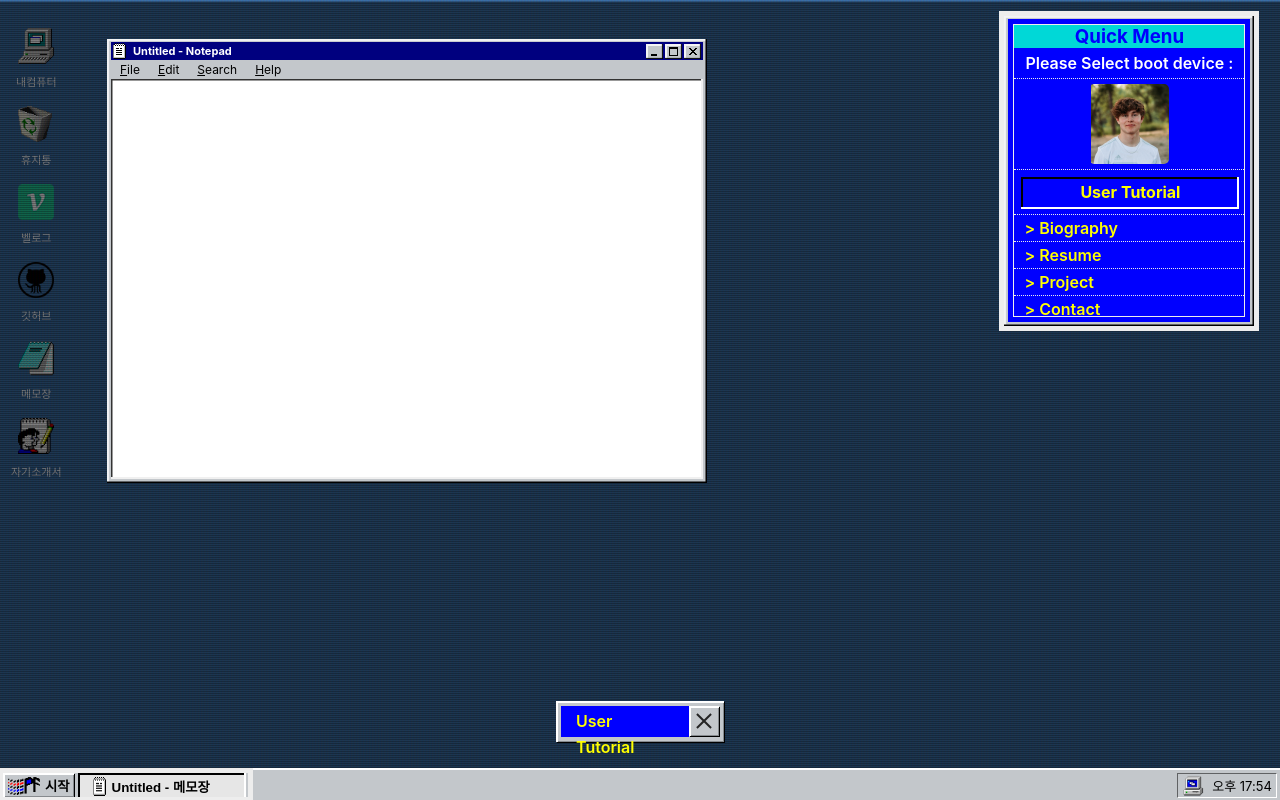
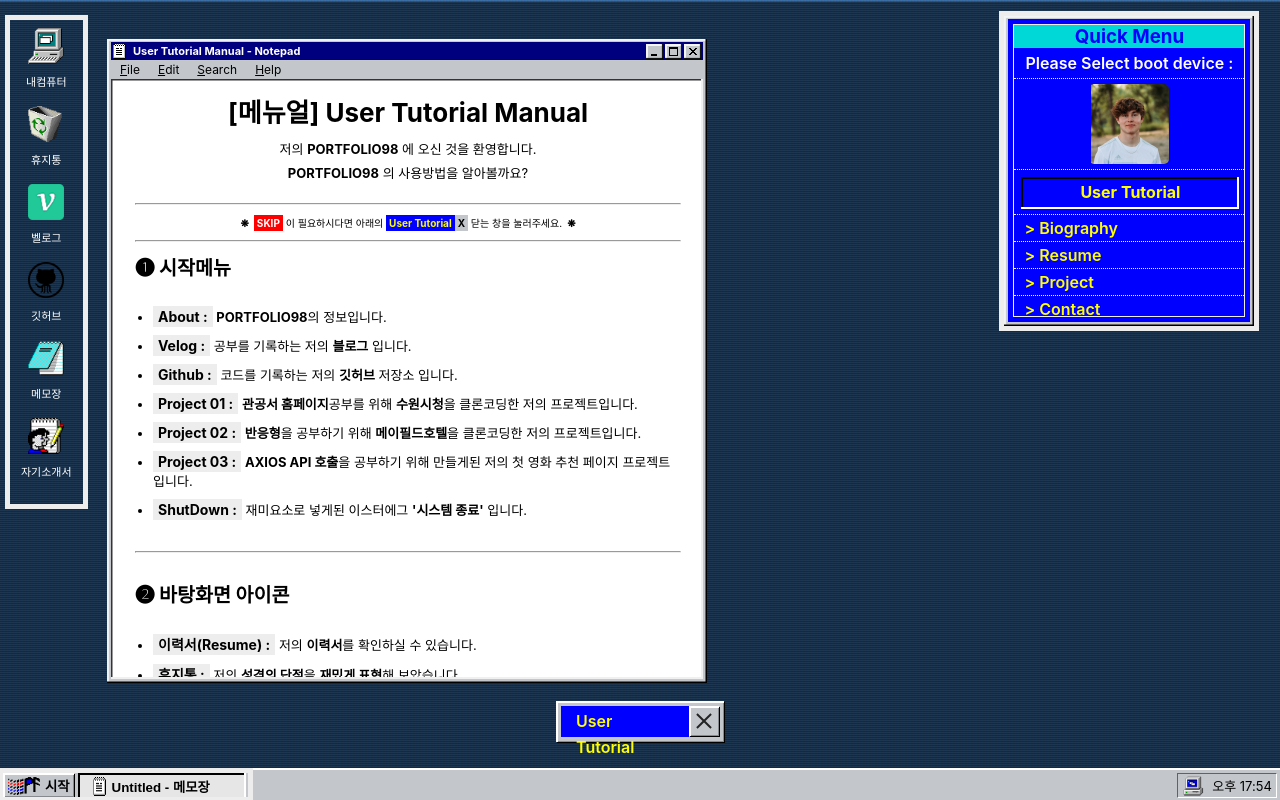
Before and after one commit to NuyHesHUB/portfolio98, a React (Create React App) app: page /Windows in a window 1280 px wide. Built offline with nearby package versions, Linux system fonts and the light colour scheme.

Commit message:
create tutorial add

```diff
--- a/src/components/Icon/Icons.js
+++ b/src/components/Icon/Icons.js
@@ -19,11 +19,20 @@
 import Myresume from '../../assets/desktop-icon/Myresume.png'
 
 const StyledIcons = styled.div`
+    position: absolute;
+    left: 10px;
     display: flex;
     flex-direction: column;
     float: left;
     padding: 8px;
     position: relative;
+    z-index: ${props=>props.showTutorial ? '9999' : ''};
+    animation: ${props => props.showTutorial ? 'tutorial1 1s infinite;' : null};
+    @keyframes tutorial1 {
+        0%,
+        100%{outline: 5px solid red}
+        50%{outline: 5px solid #ededed}
+    }
     /* &>div:first-child{
         background: red;
     } */
@@ -35,7 +44,7 @@
     } */
 `
 
-function Icons({onOpenNotepad, onOpenResum, onOpenDeleted}) {
+function Icons({onOpenNotepad, onOpenResum, onOpenDeleted, showTutorial}) {
     const [icons, setIcons] = useState([
         {label: '내컴퓨터', img: Mycomputer, clicked: false},
         /* {label: '내문서', img: Mydocument, clicked: false}, */
@@ -100,7 +109,10 @@
     }
 
     return (
-        <StyledIcons id="Icons">
+        <StyledIcons
+            id="Icons"
+            showTutorial={showTutorial}
+        >
             {icons.map(({label, img, clicked}, index)=>
                 <Icon key={index}
                     label={label}
@@ -113,6 +125,12 @@
         </StyledIcons>
     );
 };
+const mapStateToProps = (state) => {
+    return {
+        showTutorial: state.showTutorial,
+    }
+}
+
 const mapDispatchToProps = (dispatch) => {
     return {
       onOpenNotepad: () => dispatch(openNotepad()),
@@ -121,4 +139,4 @@
     }
   }
 
-export default connect(null, mapDispatchToProps)(Icons);
+export default connect(mapStateToProps, mapDispatchToProps)(Icons);
--- a/src/components/Windows/Notepad.jsx
+++ b/src/components/Windows/Notepad.jsx
@@ -1,5 +1,6 @@
 import React, {useEffect} from 'react';
 import {connect} from 'react-redux';
+import { TutorialContentWrap, TutorialTitle, TutorialText, TutorialSubTitle, TutorialList, TutorialItem } from './StyledTutorialNotepad/StyledTutorialNotepad'
 
 import WindowsFrame from './WindowsFrame/WindowsFrame'
 import {focusNotepad, blurNotepad, minimizeNotepad, maximizeNotepad, disabledNotepad,exitNotepad} from '../../store/actions/actions'
@@ -33,7 +34,7 @@
           width="600"
           /* height="348" */
           img={notepadImage}
-          title="Untitled - Notepad"
+          title="User Tutorial Manual - Notepad"
           blurred={notepad.blurred}
           showMenu={true}
           onMinimize={onNotepadMinimize}
@@ -47,9 +48,60 @@
           >
           <div
             className="Notepad"
-            contentEditable="true"
+            /* contentEditable="true" */
             ref={inputRef}
-          />
+          >
+            <TutorialContentWrap>
+              <TutorialTitle>[메뉴얼] User Tutorial Manual</TutorialTitle>
+              <TutorialText>저의 <i>PORTFOLIO98</i> 에 오신 것을 환영합니다. </TutorialText>
+              <TutorialText><i>PORTFOLIO98</i> 의 사용방법을 알아볼까요?</TutorialText>
+              <br/>
+              <hr/>
+              <TutorialText style={{textAlign:'center',fontSize:'10px',marginBottom:'10px', marginTop:'10px'}}><i style={{fontSize:'10px',marginRight:'5px'}}>&#x274B;</i><i style={{color:'white',background:'red',padding:'2px 3px'}}>SKIP</i> 이 필요하시다면 아래의 <i style={{padding:'2px 3px', background:'blue', color:'yellow'}}>User Tutorial</i><i style={{background:'rgb(195, 199, 203)',padding:'2px 3px'}}>X</i> 닫는 창을 눌러주세요.<i style={{fontSize:'10px',marginLeft:'5px'}}>&#x274B;</i></TutorialText>
+              <hr/>
+              <TutorialSubTitle>&#x2776; 시작메뉴</TutorialSubTitle>
+              <br/>
+              <TutorialList>
+                  <TutorialItem><span>About :</span> <i>PORTFOLIO98</i>의 정보입니다.</TutorialItem>
+                  <TutorialItem><span>Velog :</span> 공부를 기록하는 저의 <i>블로그</i> 입니다.</TutorialItem>
+                  <TutorialItem><span>Github :</span> 코드를 기록하는 저의 <i>깃허브</i> 저장소 입니다.</TutorialItem>
+                  <TutorialItem><span>Project 01 :</span> <i>관공서 홈페이지</i>공부를 위해 <i>수원시청</i>을 클론코딩한 저의 프로젝트입니다.</TutorialItem>
+                  <TutorialItem><span>Project 02 :</span> <i>반응형</i>을 공부하기 위해 <i>메이필드호텔</i>을 클론코딩한 저의 프로젝트입니다. </TutorialItem>
+                  <TutorialItem><span>Project 03 :</span> <i>AXIOS API 호출</i>을 공부하기 위해 만들게된 저의 첫 영화 추천 페이지 프로젝트입니다. </TutorialItem>
+                  <TutorialItem><span>ShutDown :</span> 재미요소로 넣게된 이스터에그 <i>'시스템 종료'</i> 입니다.</TutorialItem>
+                </TutorialList>
+                <br/>
+                <br/>
+                <hr/>
+                <br/>
+              <TutorialSubTitle>&#x2777; 바탕화면 아이콘</TutorialSubTitle>
+              <br/>
+              <TutorialList>
+                  <TutorialItem><span>이력서(Resume) :</span> 저의 <i>이력서</i>를 확인하실 수 있습니다.</TutorialItem>
+                  <TutorialItem><span>휴지통 :</span> 저의 <i>성격의 단점</i>을 <i>재밌게 표현</i>해 보았습니다.</TutorialItem>
+                  <TutorialItem><span>벨로그 :</span> 공부를 기록하는 저의 <i>블로그</i> 입니다.</TutorialItem>
+                  <TutorialItem><span>깃허브 :</span> 코드를 기록하는 저의 <i>깃허브</i> 저장소 입니다.</TutorialItem>
+                  <TutorialItem><span>메모장 :</span> 튜토리얼 설명이 담긴 <i>메모장</i>입니다. </TutorialItem>
+                  <TutorialItem><span>자기소개서(self-introduction) :</span> 저를 <i>소개</i>하는 곳입니다. </TutorialItem>
+                </TutorialList>
+                <br/>
+                <br/>
+                <hr/>
+                <br/>
+              <TutorialSubTitle>&#x2778; 퀵 메뉴</TutorialSubTitle>
+              <br/>
+              <TutorialList>
+                  <TutorialItem><span>User Tutorial :</span> 지금 보시는 <i>Tutorial</i> 페이지를 보실 수 있습니다.</TutorialItem>
+                  <TutorialItem><span>자기소개서(self-introduction) :</span> 저를 <i>소개</i>하는 곳입니다.</TutorialItem>
+                  <TutorialItem><span>이력서(Resume) :</span> 저의 <i>이력서</i>를 확인하실 수 있습니다.</TutorialItem>
+                  <TutorialItem><span>Project(프로젝트 모음) :</span> 저의 <i>프로젝트</i>를 보실 수 있습니다.</TutorialItem>
+                  <TutorialItem><span>Contact :</span> 저의 <i>연락처</i>를 확인하실 수 있습니다.</TutorialItem>
+                </TutorialList>
+                <br/>
+                <br/>
+                <hr/>
+            </TutorialContentWrap>
+          </div>
         </WindowsFrame> : null;
 
     return displayContent;
--- /dev/null
+++ b/src/components/Windows/StyledTutorialNotepad/StyledTutorialNotepad.js
@@ -0,0 +1,44 @@
+import styled from "styled-components"
+
+export const TutorialContentWrap=styled.div`
+      padding: 0 20px 20px 20px;
+    `
+export const TutorialTitle=styled.h1`
+      text-align: center;
+      margin-top: 10px;
+      margin-bottom: 10px;
+    `
+export const TutorialText=styled.p`
+      text-align: center;
+      margin-bottom: 5px;
+      i{
+        font-style: normal;
+        font-weight: bold;
+      }
+    `
+export const TutorialSubTitle=styled.h2`
+      margin-top: 10px;
+    `
+export const TutorialList=styled.ul`
+      margin-top: 10px;
+      margin-left: 18px;
+    `
+export const TutorialItem=styled.li`
+      /* width: 300px; */
+      margin-bottom: 10px;
+      /* display: flex;
+      justify-content: space-between; */
+      span{
+        font-size: 14px;
+        font-weight: bold;
+        background: #ededed;
+        padding: 2px 5px;
+      }
+      i{
+        font-style: normal;
+        font-weight: bold;
+      }
+      &:last-child{
+        margin-bottom: 0;
+      }
+    `
--- a/src/components/Windows/WindowsFrame/StyledFrame.js
+++ b/src/components/Windows/WindowsFrame/StyledFrame.js
@@ -14,7 +14,7 @@
     padding: 3px 4px 4px 4px;
     display: ${props=>props.isMinimized ? `none` : `initial`};
     div.Notepad {
-    height: ${props=>props.isMaximized? `calc(100vh - 78px)` : `400px`};
+    height: ${props=>props.isMaximized? `calc(100vh - 78px)` : `600px`};
     background-color: rgb(255, 255, 255);
     overflow:auto;
     box-shadow: rgba(0, 0, 0, 0.8) 1.5px 1.5px 0 inset;
--- a/src/components/Windows/WindowsFrame/WindowsFrame.js
+++ b/src/components/Windows/WindowsFrame/WindowsFrame.js
@@ -73,7 +73,7 @@
     }
 
       /* console.log('resize',resize); */
-
+      console.log(blurred);
     return (
         <StyledFrame
             left={coordinates.x}
--- a/src/store/reducers/reducer.js
+++ b/src/store/reducers/reducer.js
@@ -236,16 +236,16 @@
           ...state,
           /* showTutorial: !state.showTutorial, */
           showTutorial: true,
-          /* resume: {
+          resume: {
+            ...state.resume,
+            show: false,
+            blurred: true,
+          },
+          notepad: {
+            ...state.notepad,
             show: true,
             blurred: false,
-            minimized: false,
           },
-          notepad: {
-            show: false,
-            blurred: false,
-            minimized: false,
-          }, */
         }
 
     /*----------------------------------------*\
@@ -721,16 +721,17 @@
           ...state,
           /* showTutorial: !state.showTutorial, */
           showTutorial: false,
-          /* resume: {
+          resume: {
+            ...state.resume,
             show: true,
             blurred: false,
-            minimized: false,
           },
           notepad: {
+            ...state.notepad,
             show: false,
-            blurred: false,
-            minimized: false,
-          }, */
+            blurred: true,
+          },
+
         }
 
     default: return state;
```
